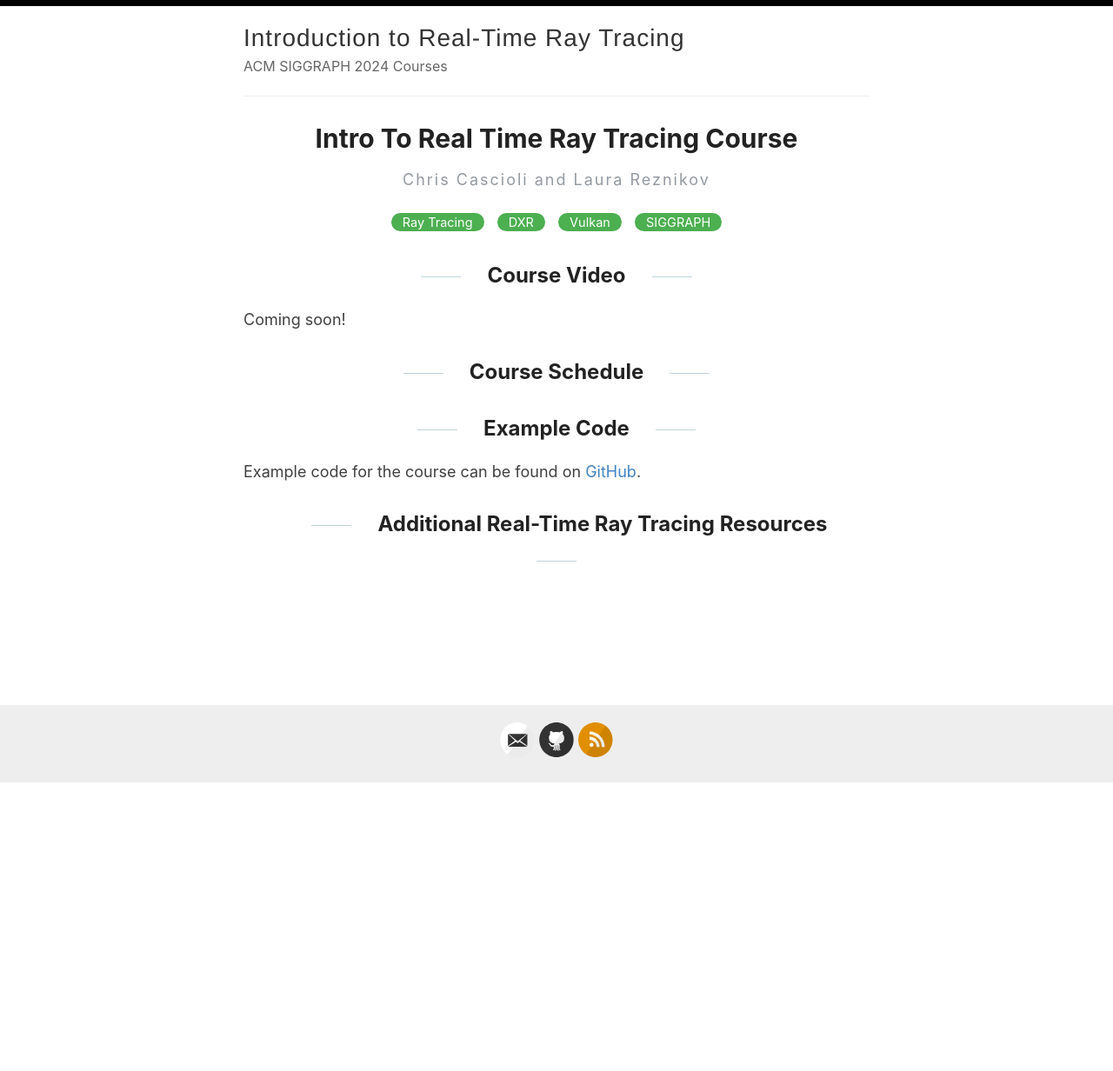
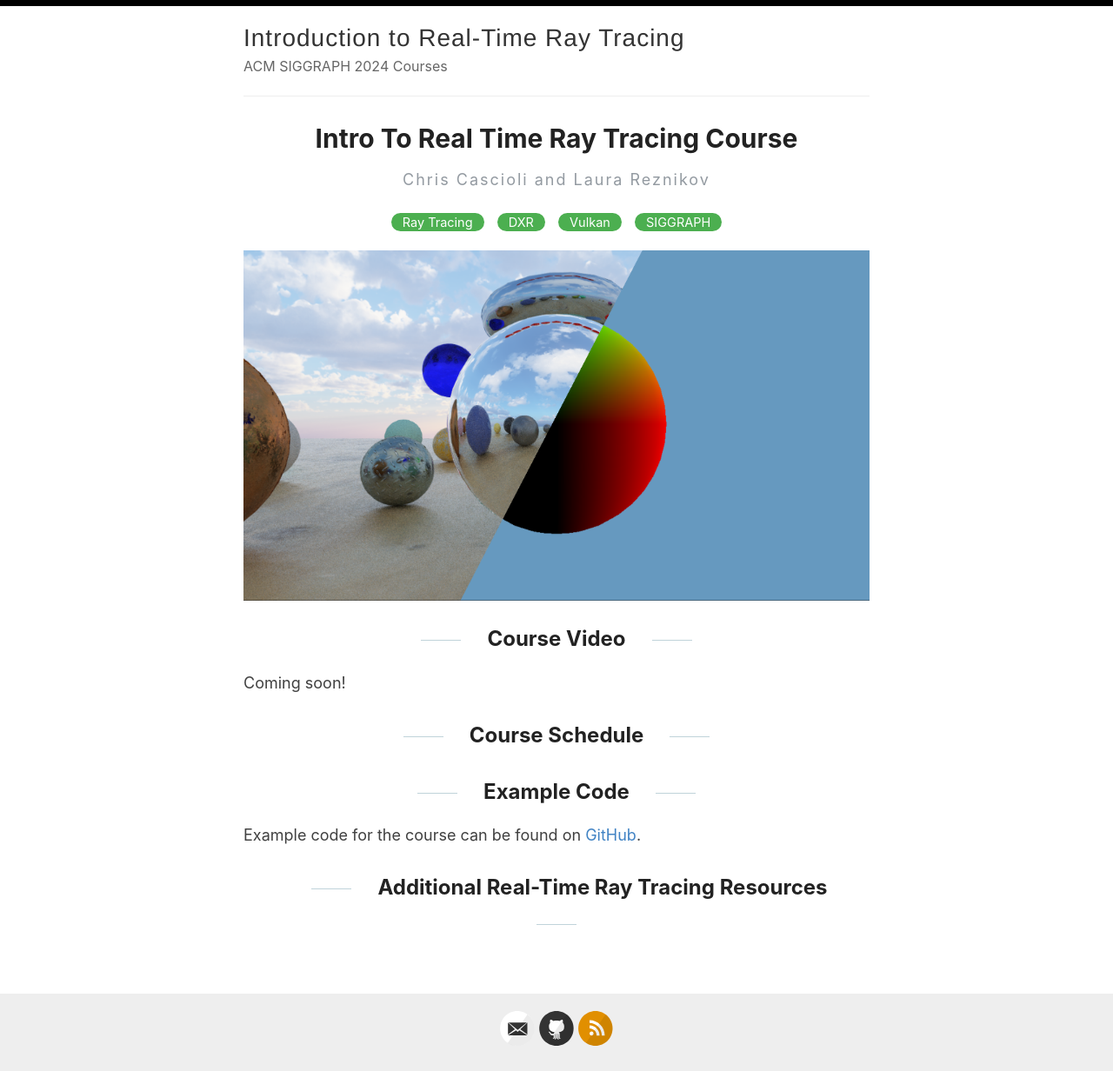
Before and after one commit to theanimatorreturns/BreadcrumbsIntroductionToRealTimeRayTracing, a Jekyll site: the page built from _posts/2024-07-27-intro-to-real-time-ray-tracing-course.md, in a window 1280 px wide. Shown: the whole page at 87% size. Built offline with Jekyll 4.4.1, drawn with Linux system fonts in a browser that asks for light colours; before the commit the page ends 901 px from its top, so only the background shows below that.

Commit message:
Update 2024-07-27-intro-to-real-time-ray-tracing-course.md

```diff
--- a/_posts/2024-07-27-intro-to-real-time-ray-tracing-course.md
+++ b/_posts/2024-07-27-intro-to-real-time-ray-tracing-course.md
@@ -3,6 +3,9 @@ layout: post
 title:
 categories: [Ray Tracing, DXR, Vulkan, SIGGRAPH]
 ---
+
+![course example image of ray traced spheres](/images/image5.png "Logo Title Text 1")
+
 ## Course Video
 Coming soon!
 
```
